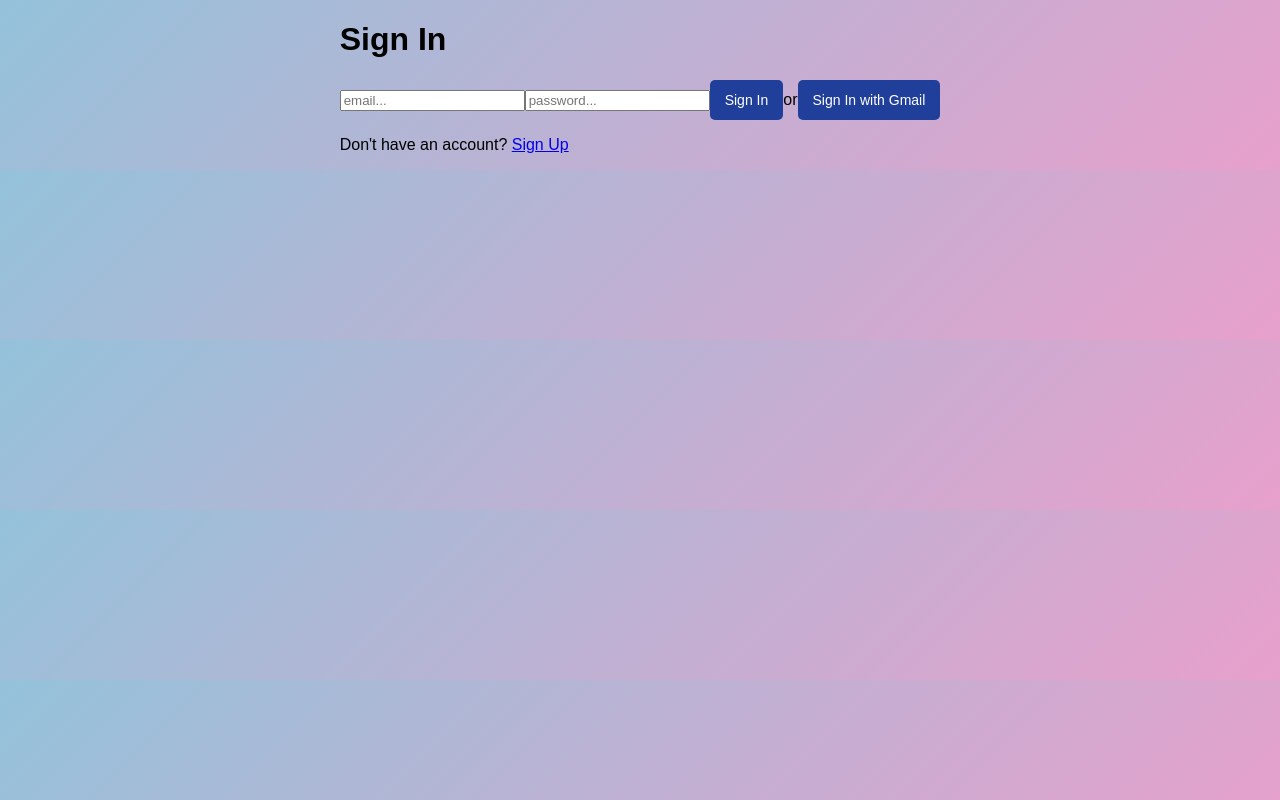
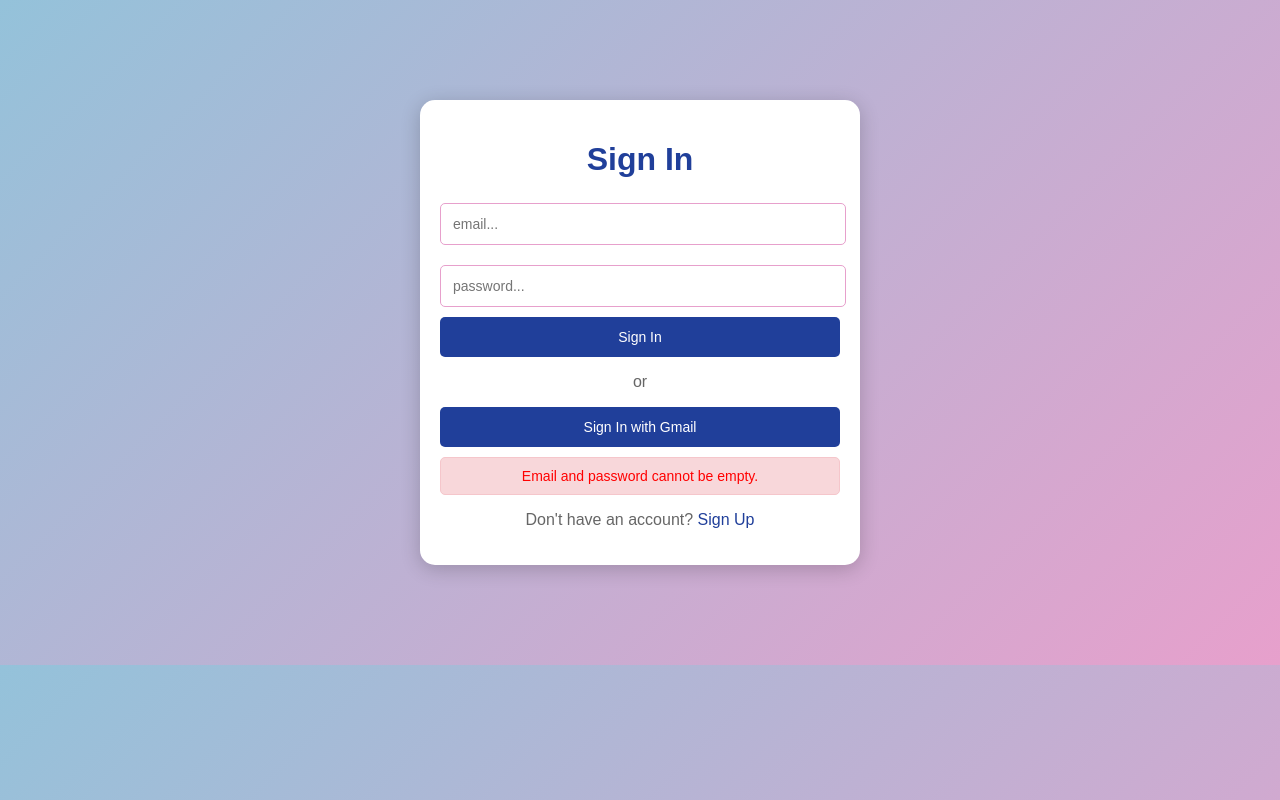
Before and after one commit to justinemarco/appdev1-task-manager, a React (Vite) app: page / in a window 1280 px wide. Both pictures are taken after a click on the button "Sign In". Built offline with nearby package versions, Linux system fonts and the light colour scheme; no server answers.

Commit message:
Done adding styles to SignIn, SignUp, and SignOut components

```diff
--- a/src/App.css
+++ b/src/App.css
@@ -159,3 +159,84 @@ button:hover {
   gap: 20px;
   margin: 20px;
 }
+
+/* SignIn and SignUp Style */
+
+.signin-signup-container {
+  width: 400px;
+  padding: 20px;
+  background-color: #FFFFFF;
+  border-radius: 15px;
+  box-shadow: 0 4px 20px rgba(0, 0, 0, 0.2);
+  margin: 100px auto; /* Center the container vertically */
+}
+
+.signin-signup-container h1 {
+  margin-bottom: 15px;
+  color: #203F9A;
+  text-align: center;
+}
+
+.signin-signup-container input[type="email"],
+.signin-signup-container input[type="password"] {
+  width: 95%;
+  padding: 12px;
+  margin: 10px 0;
+  border: 1px solid #E7A0CC;
+  border-radius: 5px;
+  font-size: 14px;
+  transition: border 0.3s;
+}
+
+.signin-signup-container input[type="email"]:focus,
+.signin-signup-container input[type="password"]:focus {
+  border: 1px solid #4E7CB2;
+}
+
+.signin-signup-container button {
+  background-color: #203F9A;
+  color: white;
+  border: none;
+  padding: 12px 15px;
+  border-radius: 5px;
+  cursor: pointer;
+  font-size: 14px;
+  transition: background-color 0.3s;
+  width: 100%; /* Make buttons full width */
+}
+
+.signin-signup-container button:hover {
+  background-color: #4E7CB2;
+}
+
+.signin-signup-container p {
+  text-align: center;
+  color: #666;
+}
+
+.signin-signup-container a {
+  color: #203F9A;
+  text-decoration: none;
+}
+
+.signin-signup-container a:hover {
+  text-decoration: underline;
+}
+
+.signin-signup-container .error {
+  color: red;
+  text-align: center;
+  margin-top: 10px;
+}
+
+/* Error message styles */
+.error {
+  background-color: #f8d7da;
+  color: #721c24;
+  border: 1px solid #f5c6cb;
+  padding: 10px;
+  border-radius: 5px;
+  margin-top: 10px;
+  text-align: center;
+  font-size: 14px;
+}
--- a/src/SignIn.jsx
+++ b/src/SignIn.jsx
@@ -13,6 +13,11 @@ export const SignIn = () => {
     const navigate = useNavigate()
 
     const handleSignIn = async () => {
+        if (!email || !password) {
+            setError('Email and password cannot be empty.');
+            return;
+        }
+
         try {
             await signInWithEmailAndPassword(auth, email, password)
             navigate('/')
@@ -31,14 +36,14 @@ export const SignIn = () => {
     }
 
     return (
-        <div>
+        <div className="signin-signup-container">
             <h1>Sign In</h1>
             <input type="email" placeholder="email..." onChange={(e) => setEmail(e.target.value)} />
             <input type="password" placeholder="password..." onChange={(e) => setPassword(e.target.value)} />
             <button onClick={handleSignIn}>Sign In</button>
-            { 'or' }
+            <p>or</p>
             <button onClick={handleSignInWithGmail}>Sign In with Gmail</button>
-            {error && <p>{error}</p>}
+            {error && <p className="error">{error}</p>}
             <p>Don't have an account? <Link to="/signup">Sign Up</Link></p>
         </div>
     )
--- a/src/SignUp.jsx
+++ b/src/SignUp.jsx
@@ -13,6 +13,11 @@ export const SignUp = () => {
     const navigate = useNavigate()
 
     const handleSignUp = async () => {
+        if (!email || !password) {
+            setError('Email and password cannot be empty.');
+            return;
+        }
+
         try {
             await createUserWithEmailAndPassword(auth, email, password)
             navigate('/')
@@ -22,12 +27,12 @@ export const SignUp = () => {
     }
 
     return (
-        <div>
+        <div className="signin-signup-container">
             <h1>Sign Up</h1>
             <input type="email" placeholder="email..." onChange={(e) => setEmail(e.target.value)} />
             <input type="password" placeholder="password..." onChange={(e) => setPassword(e.target.value)} />
             <button onClick={handleSignUp}>Sign Up</button>
-            {error && <p>{error}</p>}
+            {error && <p className="error">{error}</p>}
             <p>Already have an account? <Link to="/signin">Sign In</Link></p>
         </div>
     )
```
